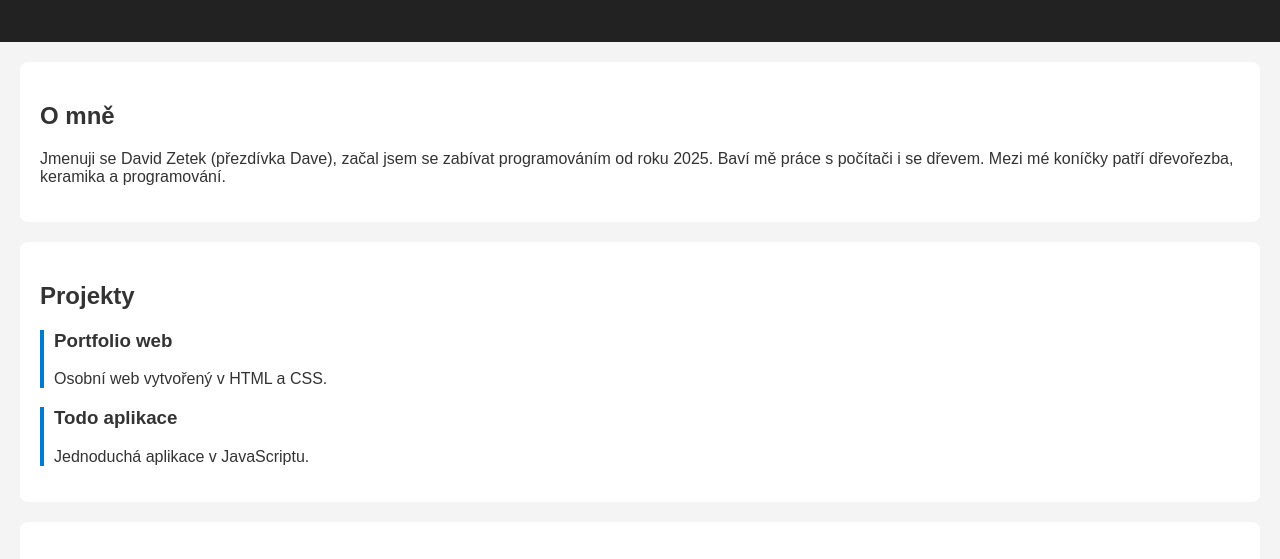
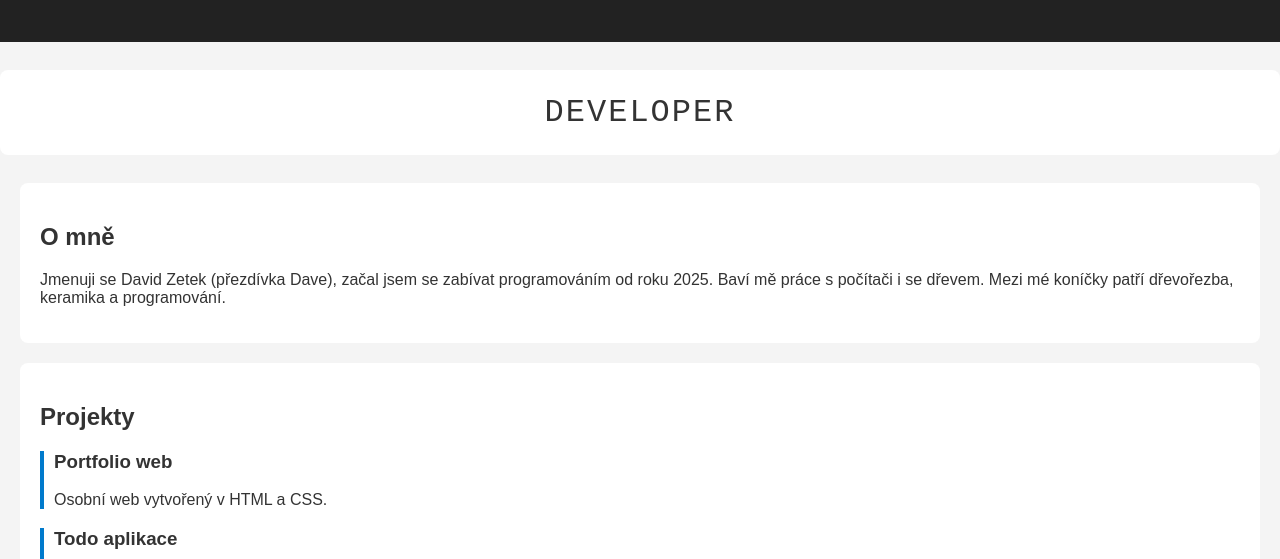
Before and after one commit to dzetekdz/My-portfolio, a plain HTML site: page index.html in a window 1280 px wide. Shown: the part 211-770 px from the top of the page. Drawn offline with Linux system fonts and the light colour scheme.

Commit message:
Enhance portfolio with animation and styles
Added animated text effect and styling to portfolio.

```diff
--- a/index.html
+++ b/index.html
@@ -4,6 +4,15 @@
   <meta charset="UTF-8">
   <title>Moje portfolio</title>
   <link rel="stylesheet" href="style.css">
+  <style>
+  /* Animace: složená závorka + psaní od středu */
+  #brace-typing{display:flex;align-items:center;justify-content:center;gap:18px;margin:28px 0;font-family:monospace;font-size:40px}
+  .brace{display:inline-block;transition:transform 520ms cubic-bezier(.2,.8,.2,1),opacity 300ms;transform-origin:center;transform:scaleX(0);opacity:0}
+  .brace.open{transform:scaleX(1);opacity:1}
+  #animatedText{display:inline-block;min-width:180px;text-align:center;font-size:32px;letter-spacing:2px}
+  #animatedText span{display:inline-block;opacity:0;transform:translateY(8px);transition:opacity 150ms ease,transform 150ms ease}
+  #animatedText span.visible{opacity:1;transform:translateY(0)}
+  </style>
 </head>
 <body>
     <header class="header-flex">
@@ -13,6 +22,12 @@
     <p>Student / Programátor </p>
   </div>
     </header>
+
+  <section id="brace-typing">
+    <div class="brace left">{</div>
+    <div id="animatedText" aria-live="polite" aria-atomic="true"></div>
+    <div class="brace right">}</div>
+  </section>
 
 
 
@@ -44,5 +59,54 @@
     <p>Telefon: +420 720 429 505 </p>
   </section>
 
+  <script>
+  document.addEventListener('DOMContentLoaded',()=>{
+    const leftBrace = document.querySelector('.brace.left');
+    const rightBrace = document.querySelector('.brace.right');
+    const container = document.getElementById('animatedText');
+    const word = 'DEVELOPER';
+    container.innerHTML = '';
+    const chars = word.split('');
+    chars.forEach(ch=>{
+      const span = document.createElement('span');
+      span.textContent = ch;
+      container.appendChild(span);
+    });
+    const spans = container.querySelectorAll('span');
+
+    function sequenceOrder(n){
+      const seq = [];
+      if(n % 2 === 1){
+        const center = Math.floor(n/2);
+        seq.push(center);
+        let l = center-1, r = center+1;
+        while(l >= 0 || r < n){ if(l >= 0) seq.push(l); if(r < n) seq.push(r); l--; r++; }
+      } else {
+        let l = n/2 - 1, r = n/2;
+        while(l >= 0 || r < n){ if(l >= 0) seq.push(l); if(r < n) seq.push(r); l--; r++; }
+      }
+      return seq;
+    }
+
+    const order = sequenceOrder(spans.length);
+    const baseDelay = 260;
+    const step = 140;
+    const totalTime = baseDelay + order.length * step + 800;
+
+    function play(){
+      leftBrace.classList.add('open');
+      rightBrace.classList.add('open');
+      spans.forEach(s=>s.classList.remove('visible'));
+      order.forEach((idx,i)=>{
+        setTimeout(()=>{ spans[idx].classList.add('visible'); }, baseDelay + i*step);
+      });
+      setTimeout(()=>{ leftBrace.classList.remove('open'); rightBrace.classList.remove('open'); }, totalTime - 300);
+    }
+
+    play();
+    setInterval(play, totalTime + 400);
+  });
+  </script>
+
 </body>
 </html>
```
